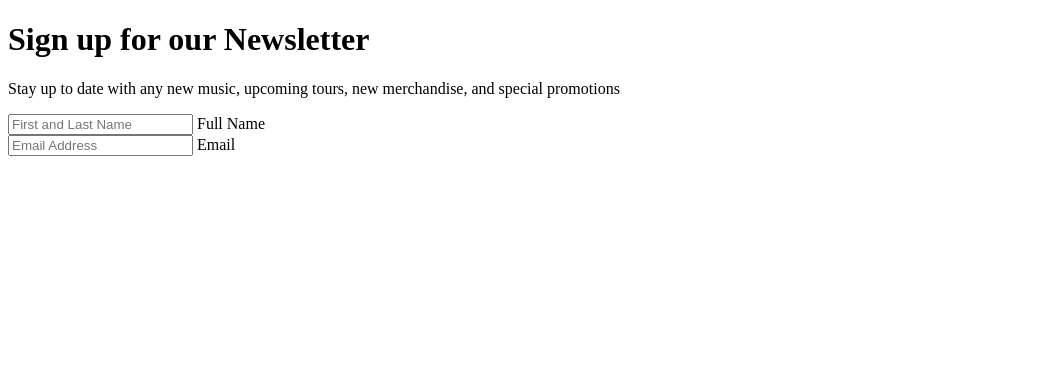
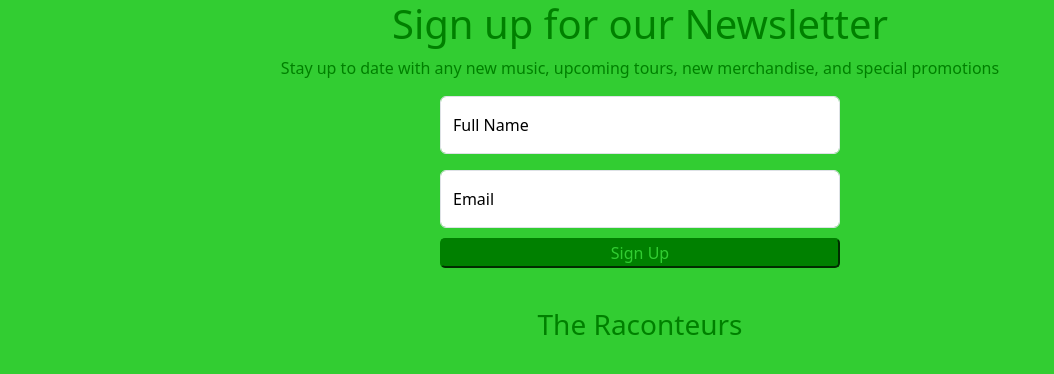
Before and after one commit to jasonnguyen11141/framework-challenge, a plain HTML site: page index.html in a window 1280 px wide. Shown: the whole page, without its empty margins (0-1054 px from the left). Drawn offline with nearby package versions, Linux system fonts and the light colour scheme.

Commit message:
form, name, button

```diff
--- a/index.html
+++ b/index.html
@@ -4,12 +4,15 @@
     <meta charset="UTF-8">
     <meta name="viewport" content="width=device-width, initial-scale=1.0">
     <title>Sign Up for The Raconteurs Newsletter</title>
+    <link href="https://cdn.jsdelivr.net/npm/bootstrap@5.3.3/dist/css/bootstrap.min.css" rel="stylesheet" integrity="sha384-QWTKZyjpPEjISv5WaRU9OFeRpok6YctnYmDr5pNlyT2bRjXh0JMhjY6hW+ALEwIH" crossorigin="anonymous">
+    <link rel="stylesheet" href="style.css">
 </head>
 <header>
     <h1>Sign up for our Newsletter</h1>
     <p>Stay up to date with any new music, upcoming tours, new merchandise, and special promotions</p>
 </header>
 <body>
+  <form>
     <div class="form-floating mb-3">
         <input type="Full name" class="form-control" id="floatingInput" placeholder="First and Last Name">
         <label for="floatingInput">Full Name</label>
@@ -18,6 +21,10 @@
         <input type="Email Address" class="form-control" id="floatingInput" placeholder="Email Address">
         <label for="floatingInput">Email</label>
       </div>
-
+      <button>Sign Up</button>
+    </form>
+    <section class = "group-name">
+    <h3>The Raconteurs</h3>
+    </section>
 </body>
 </html>
--- /dev/null
+++ b/style.css
@@ -0,0 +1,23 @@
+body{
+    background-color: limegreen;
+    grid: 100%;
+    text-align: center;
+    color: green;
+}
+form{
+    width: 400px;
+    display: inline-block;
+    color: black;
+}
+button{
+    margin-top: 10px;
+    width: 400px;
+    border-color: green;
+    border-radius: 5px;
+    background-color: green;
+    color: limegreen;
+}
+.group-name{
+    margin-top: 40px;
+
+}
```
